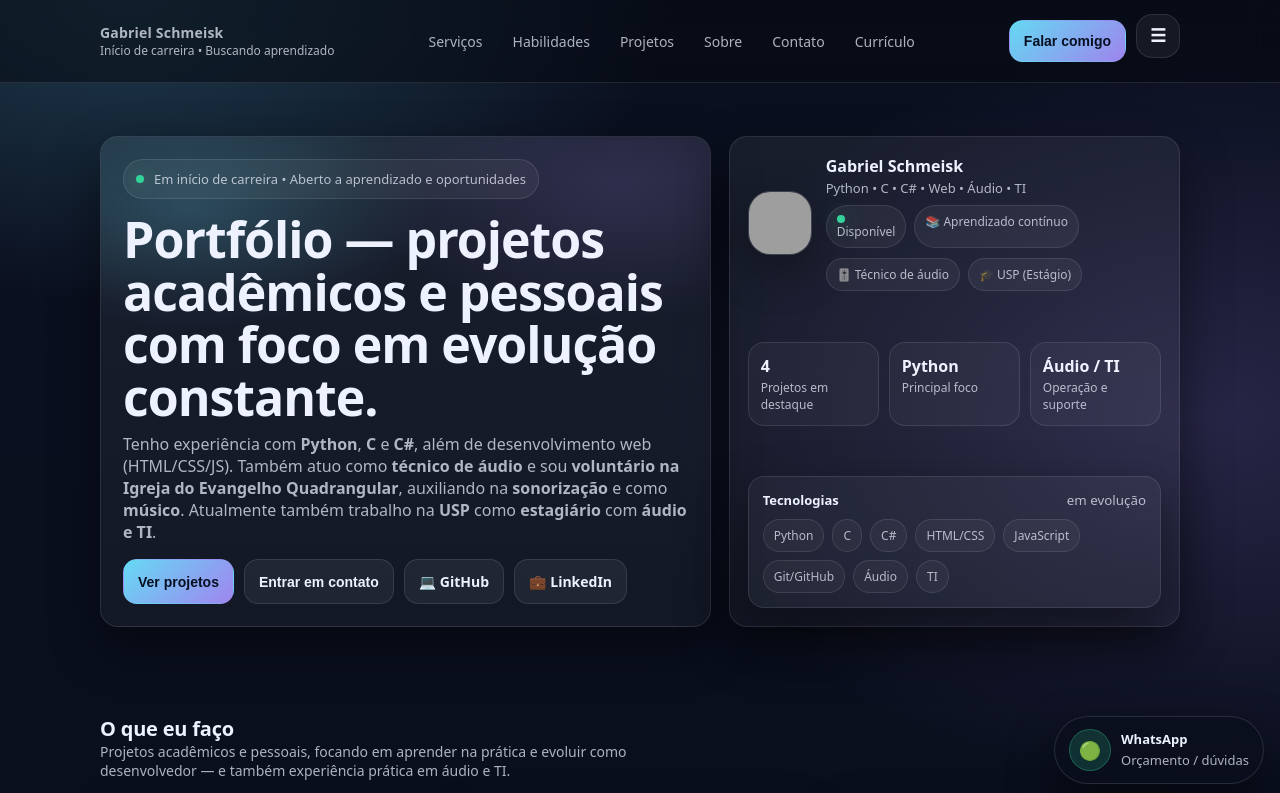
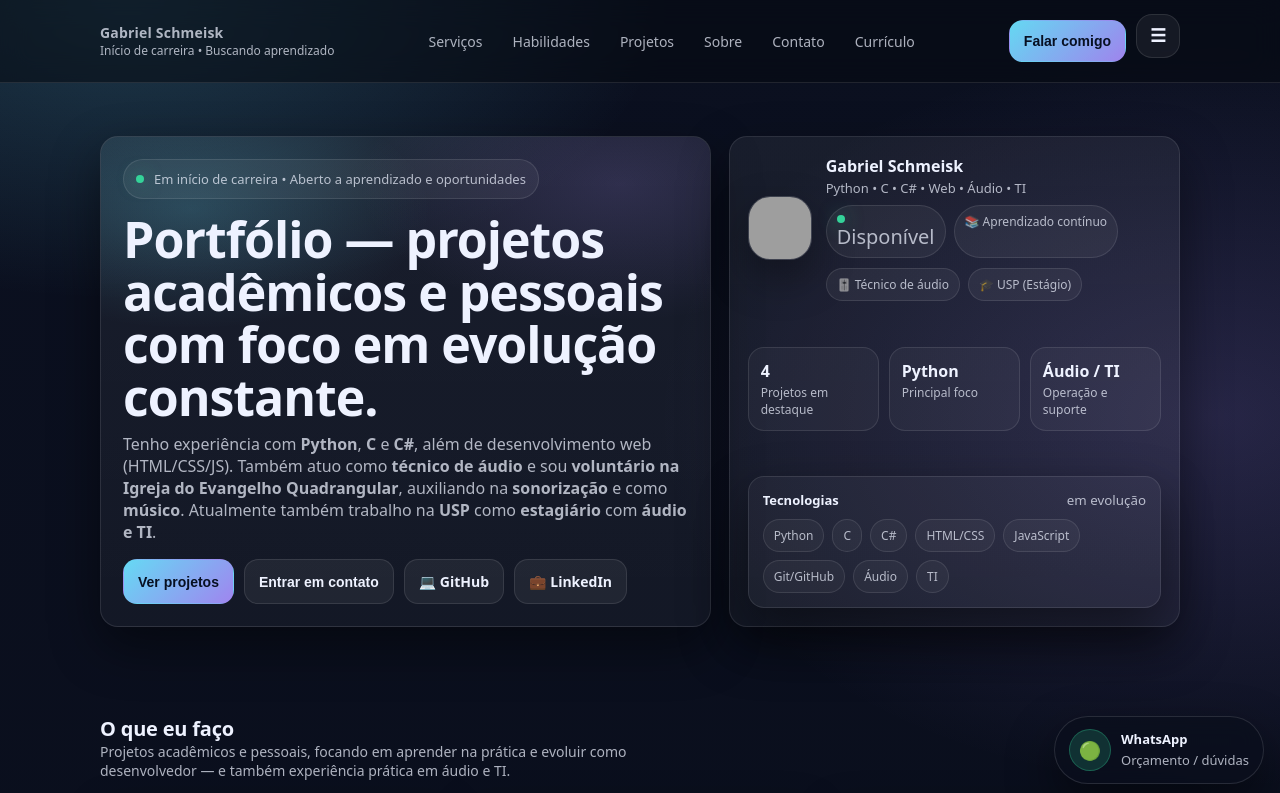
Before and after one commit to GabrielSchmeisk/frontend-site, a plain HTML site: page portfolio.html in a window 1280 px wide. Shown: the top 793 px of the page. Drawn offline with Linux system fonts and the light colour scheme; grey boxes are pictures that could not be loaded.

Commit message:
Update font size for 'Disponível' label
Increased font size for the 'Disponível' label in portfolio.

```diff
--- a/portfolio.html
+++ b/portfolio.html
@@ -654,7 +654,7 @@
                 <strong>Gabriel Schmeisk</strong>
                 <span>Python • C • C# • Web • Áudio • TI</span>
                 <span style="margin-top:6px; display:inline-flex; gap:8px; flex-wrap:wrap;">
-                  <span class="pill" style="padding:7px 10px; font-size:12px;"><span class="dot" aria-hidden="true"></span> Disponível</span>
+                  <span class="pill" style="padding:7px 10px; font-size:20px;"><span class="dot" aria-hidden="true"></span> Disponível</span>
                   <span class="pill" style="padding:7px 10px; font-size:12px;">📚 Aprendizado contínuo</span>
                   <span class="pill" style="padding:7px 10px; font-size:12px;">🎚️ Técnico de áudio</span>
                   <span class="pill" style="padding:7px 10px; font-size:12px;">🎓 USP (Estágio)</span>
```
